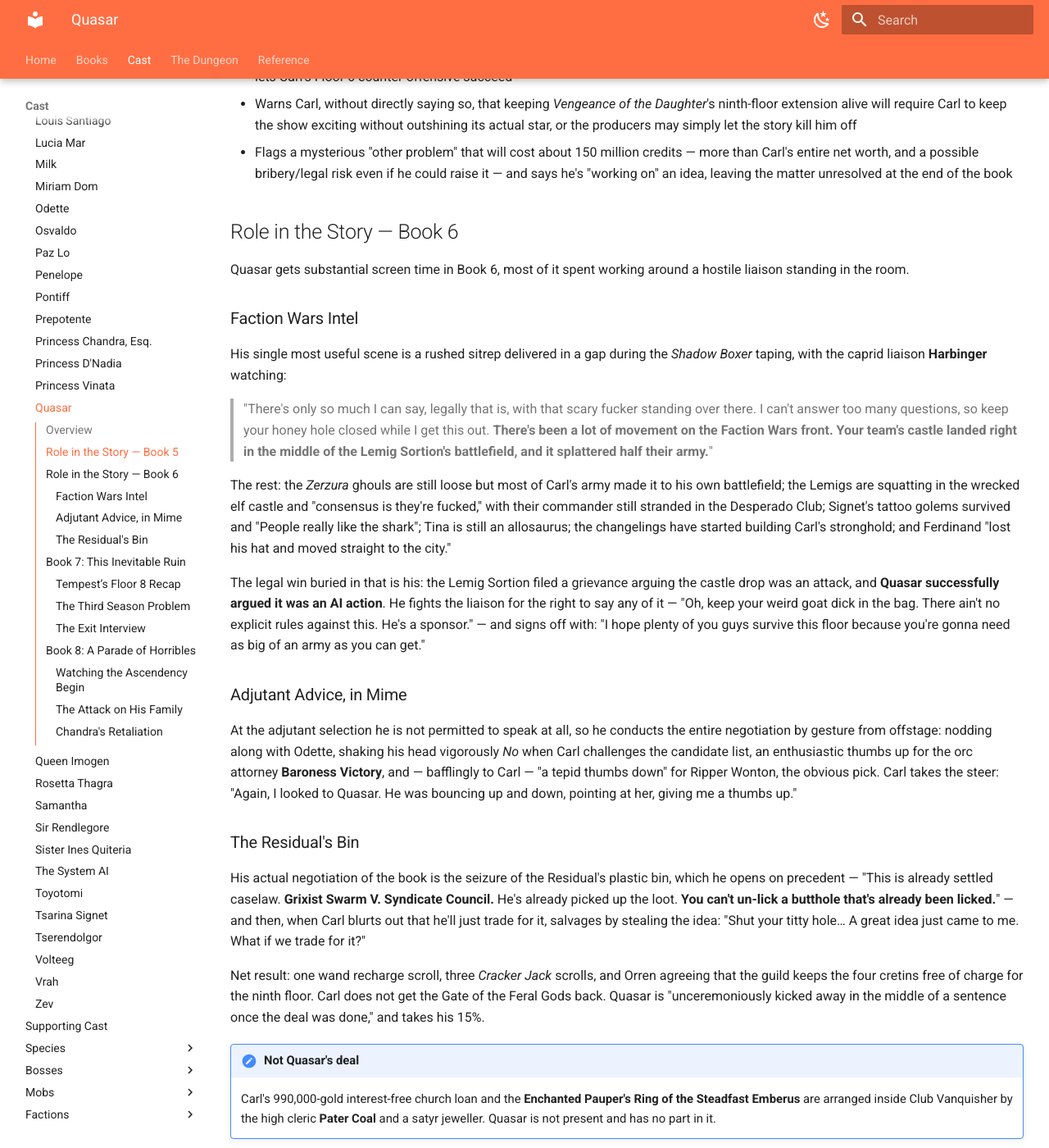
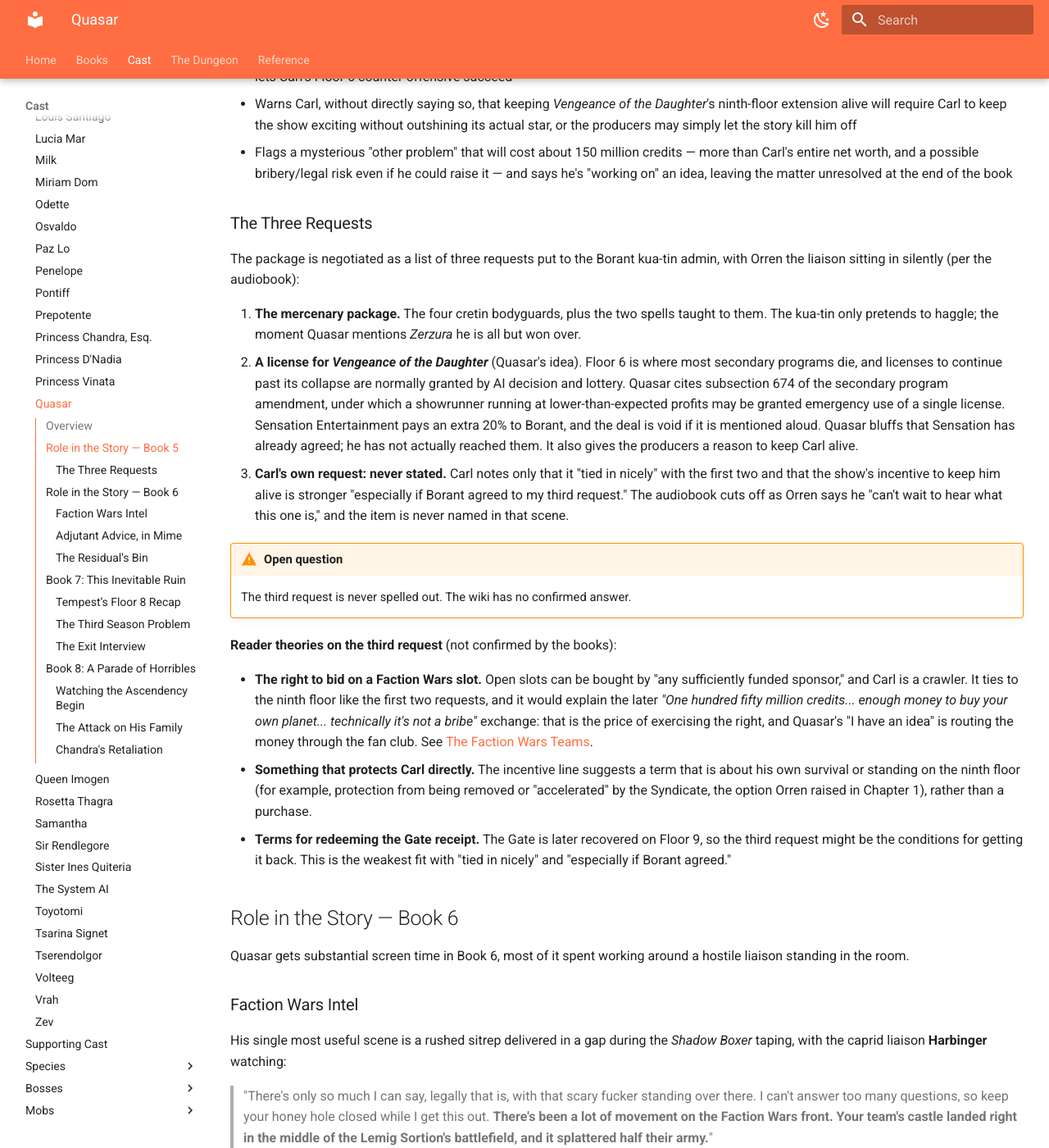
Before and after one commit to cdkolb/dcc-compendium, an MkDocs documentation site: the page built from docs/characters/quasar.md, in a window 1280 px wide and 1400 px high, scrolled down 1236 px. Shown: the whole window at 82% size. Built offline with MkDocs 1.6.1 and Material for MkDocs 9.7.7, drawn with Linux system fonts in a browser that asks for light colours; some of the changed text lies outside the part shown.

Commit message:
Document Gate negotiation's three requests and Faction Wars slot theories

```diff
--- a/docs/characters/quasar.md
+++ b/docs/characters/quasar.md
@@ -57,6 +57,43 @@ second try. He also:
   entire net worth, and a possible bribery/legal risk even if he could raise it — and says he's
   "working on" an idea, leaving the matter unresolved at the end of the book
 
+### The Three Requests
+
+The package is negotiated as a list of three requests put to the Borant kua-tin admin, with Orren the
+liaison sitting in silently (per the audiobook):
+
+1. **The mercenary package.** The four cretin bodyguards, plus the two spells taught to them. The
+   kua-tin only pretends to haggle; the moment Quasar mentions *Zerzura* he is all but won over.
+2. **A license for *Vengeance of the Daughter*** (Quasar's idea). Floor 6 is where most secondary
+   programs die, and licenses to continue past its collapse are normally granted by AI decision and
+   lottery. Quasar cites subsection 674 of the secondary program amendment, under which a showrunner
+   running at lower-than-expected profits may be granted emergency use of a single license. Sensation
+   Entertainment pays an extra 20% to Borant, and the deal is void if it is mentioned aloud. Quasar
+   bluffs that Sensation has already agreed; he has not actually reached them. It also gives the
+   producers a reason to keep Carl alive.
+3. **Carl's own request: never stated.** Carl notes only that it "tied in nicely" with the first two
+   and that the show's incentive to keep him alive is stronger "especially if Borant agreed to my
+   third request." The audiobook cuts off as Orren says he "can't wait to hear what this one is,"
+   and the item is never named in that scene.
+
+!!! warning "Open question"
+    The third request is never spelled out. The wiki has no confirmed answer.
+
+**Reader theories on the third request** (not confirmed by the books):
+
+- **The right to bid on a Faction Wars slot.** Open slots can be bought by "any sufficiently funded
+  sponsor," and Carl is a crawler. It ties to the ninth floor like the first two requests, and it
+  would explain the later *"One hundred fifty million credits... enough money to buy your own
+  planet... technically it's not a bribe"* exchange: that is the price of exercising the right, and
+  Quasar's "I have an idea" is routing the money through the fan club. See
+  [The Faction Wars Teams](../factions/faction-wars-teams.md#how-the-princess-posse-got-its-slot).
+- **Something that protects Carl directly.** The incentive line suggests a term that is about his own
+  survival or standing on the ninth floor (for example, protection from being removed or "accelerated"
+  by the Syndicate, the option Orren raised in Chapter 1), rather than a purchase.
+- **Terms for redeeming the Gate receipt.** The Gate is later recovered on Floor 9, so the third
+  request might be the conditions for getting it back. This is the weakest fit with "tied in nicely"
+  and "especially if Borant agreed."
+
 ## Role in the Story — Book 6
 
 Quasar gets substantial screen time in Book 6, most of it spent working around a hostile liaison
@@ -102,8 +139,9 @@ Carl blurts out that he'll just trade for it, salvages by stealing the idea: "Sh
 A great idea just came to me. What if we trade for it?"
 
 Net result: one wand recharge scroll, three *Cracker Jack* scrolls, and Orren agreeing that the guild
-keeps the four cretins free of charge for the ninth floor. Carl does not get the Gate of the Feral
-Gods back. Quasar is "unceremoniously kicked away in the middle of a sentence once the deal was
+keeps the four cretins free of charge for the ninth floor. The Gate of the Feral Gods is not part
+of this trade; the Book 5 receipt for it is redeemed separately on Floor 9, and the Gate is what
+[Justice Light](justice-light.md) later needs to break the Nothing. Quasar is "unceremoniously kicked away in the middle of a sentence once the deal was
 done," and takes his 15%.
 
 !!! note "Not Quasar's deal"
```
Also changed, not shown: docs/factions/faction-wars-teams.md (+18 -0 lines).
